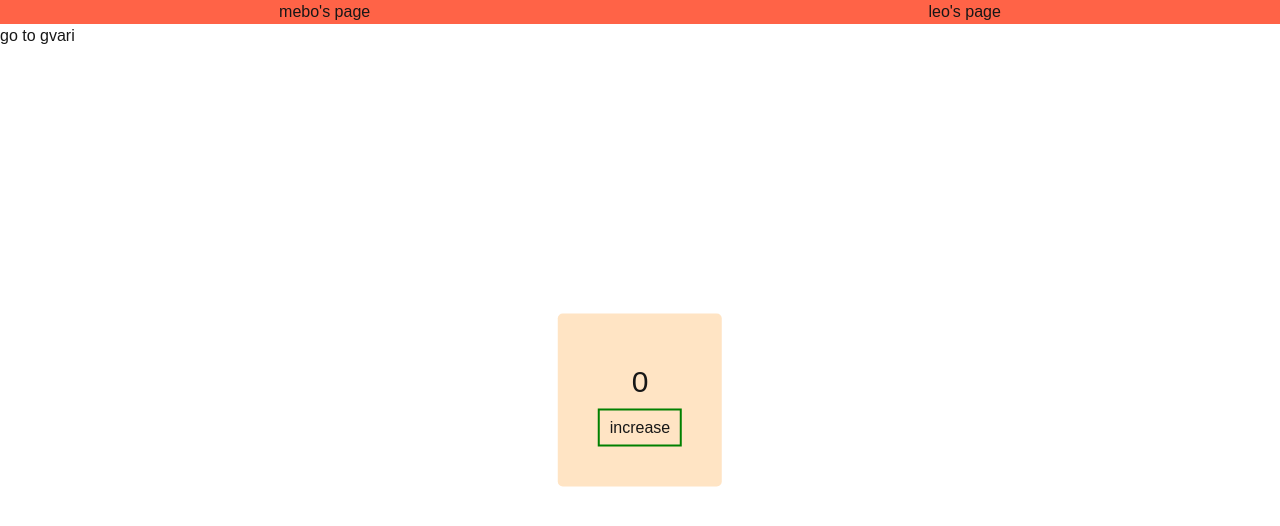
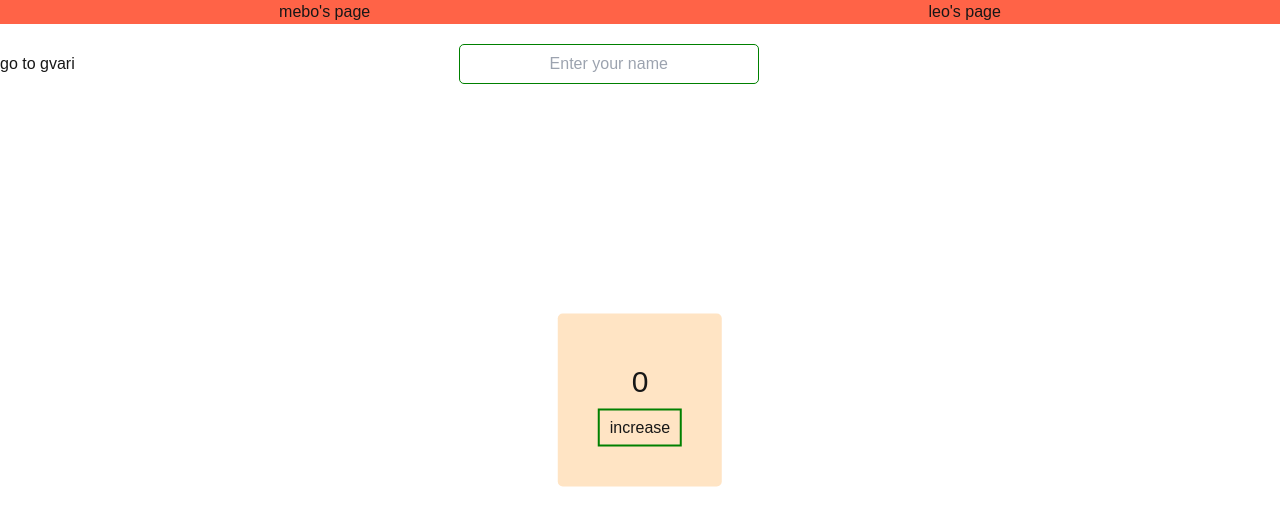
Before and after one commit to MerabSamkharadze/my_first_next_app, a Next.js app: page /mebo in a window 1280 px wide. Shown: the top 526 px of the page. Built offline with nearby package versions, Linux system fonts and the light colour scheme.

Commit message:
add texinput component

```diff
--- /dev/null
+++ b/app/components/textInput/TextInput.module.css
@@ -0,0 +1,16 @@
+.Text {
+  font-size: 25px;
+  text-align: center;
+  color: blueviolet;
+  padding: 5px 10px;
+}
+
+.Input {
+  width: 300px;
+  height: 40px;
+  border-radius: 5px;
+  border: 1px solid green;
+  text-align: center;
+  margin-top: 20px;
+  margin-left: 30%;
+}
--- /dev/null
+++ b/app/components/textInput/TextInput.tsx
@@ -0,0 +1,21 @@
+"use client";
+
+import { useState } from "react";
+import style from "./TextInput.module.css";
+export default () => {
+  const [text, setText] = useState("");
+  const onChange = (e: any) => {
+    setText(e.target.value);
+  };
+  return (
+    <>
+      {text && <h1 className={style.Text}>Hello {text} </h1>}
+      <input
+        className={style.Input}
+        type="text"
+        onChange={onChange}
+        placeholder="Enter your name"
+      />
+    </>
+  );
+};
--- a/app/mebo/page.tsx
+++ b/app/mebo/page.tsx
@@ -1,11 +1,13 @@
 import Link from "next/link";
 import Counter from "../components/counter/Counter";
+import TextInput from "../components/textInput/TextInput";
 
 export default () => {
   return (
     <div>
       <Link href={"/mebo/samkharadze"}>go to gvari</Link>
       <Counter />
+      <TextInput />
     </div>
   );
 };
```
